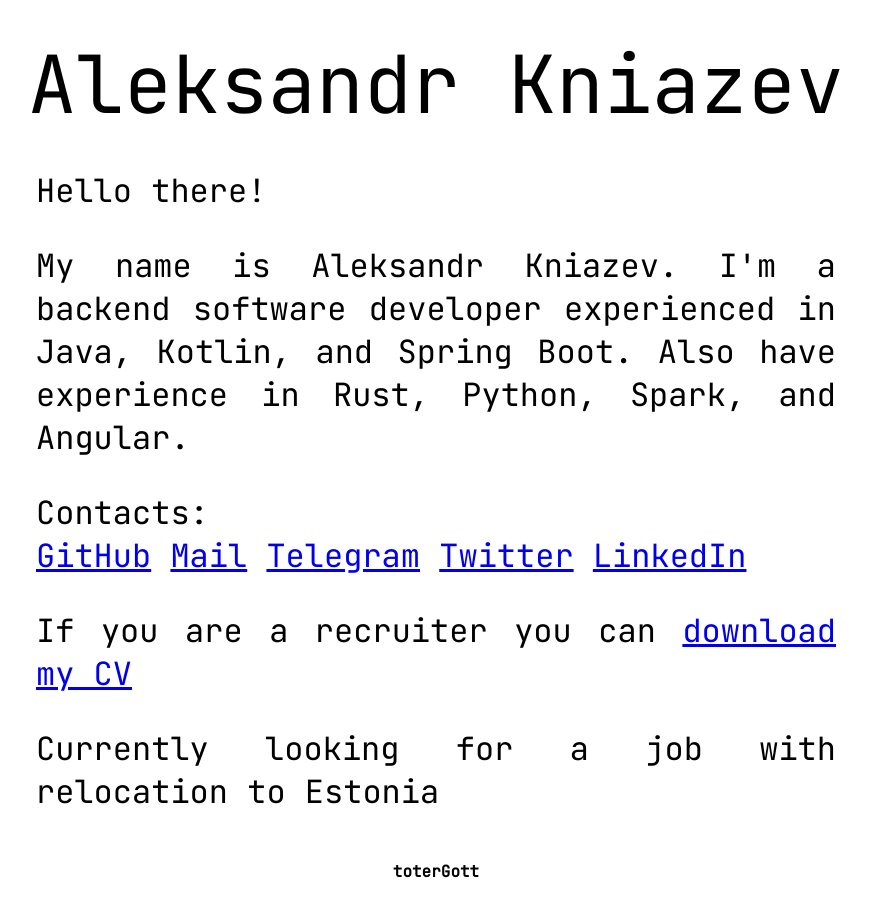
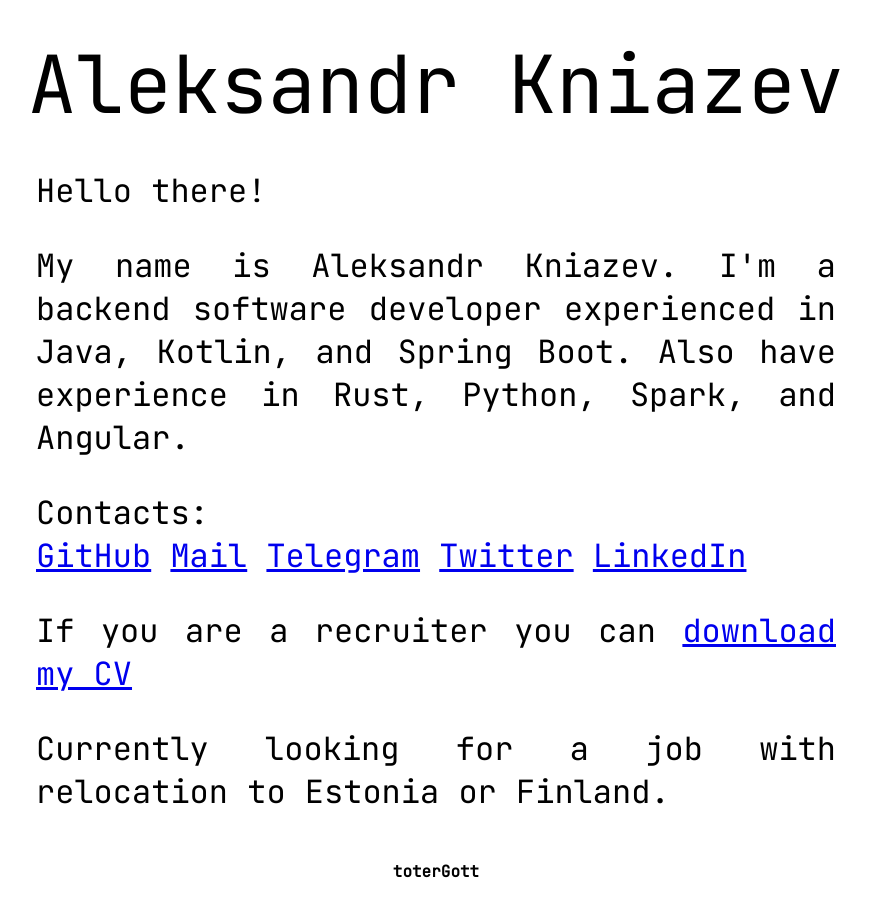
Before and after one commit to toterGott/personal-website, a plain HTML site: page index.html in a window 1280 px wide. Shown: the whole page, without its empty margins (204-1075 px from the left). Drawn offline with Linux system fonts and the light colour scheme.

Commit message:
Fix description

```diff
--- a/index.html
+++ b/index.html
@@ -31,7 +31,7 @@
     </p>
 
     <p class="main-text center-text">
-        Currently looking for a job with relocation to Estonia
+        Currently looking for a job with relocation to Estonia or Finland.
     </p>
 </div>
 
```
